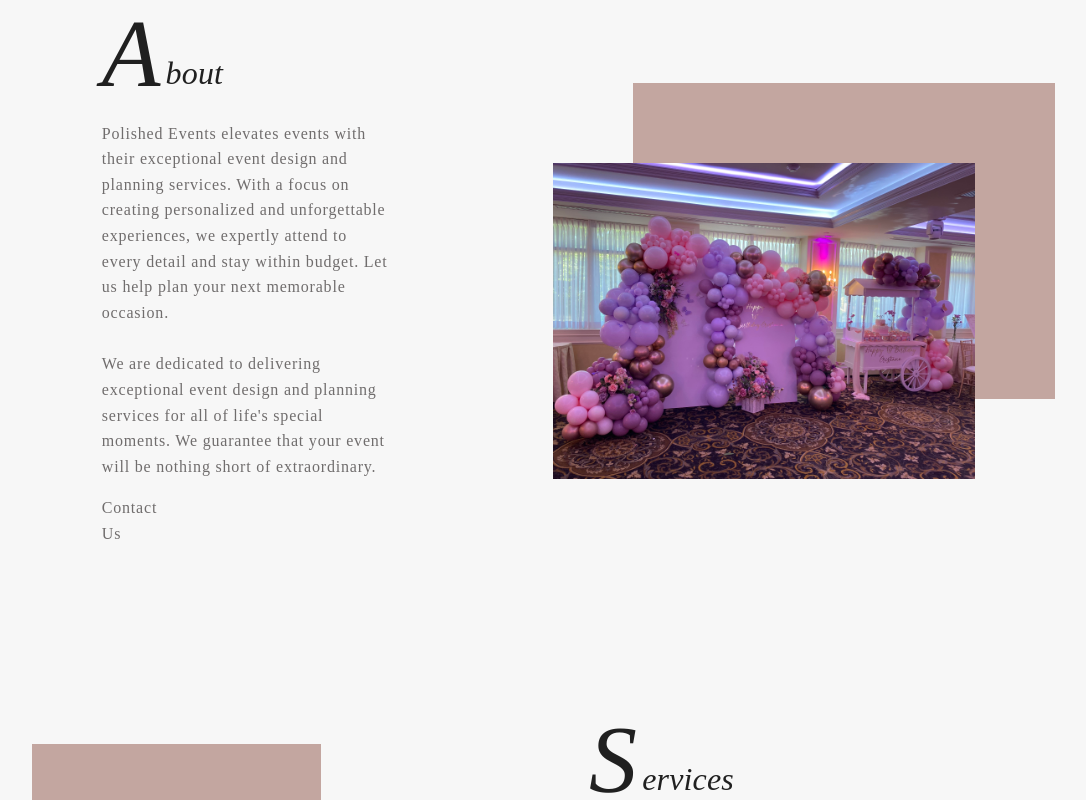
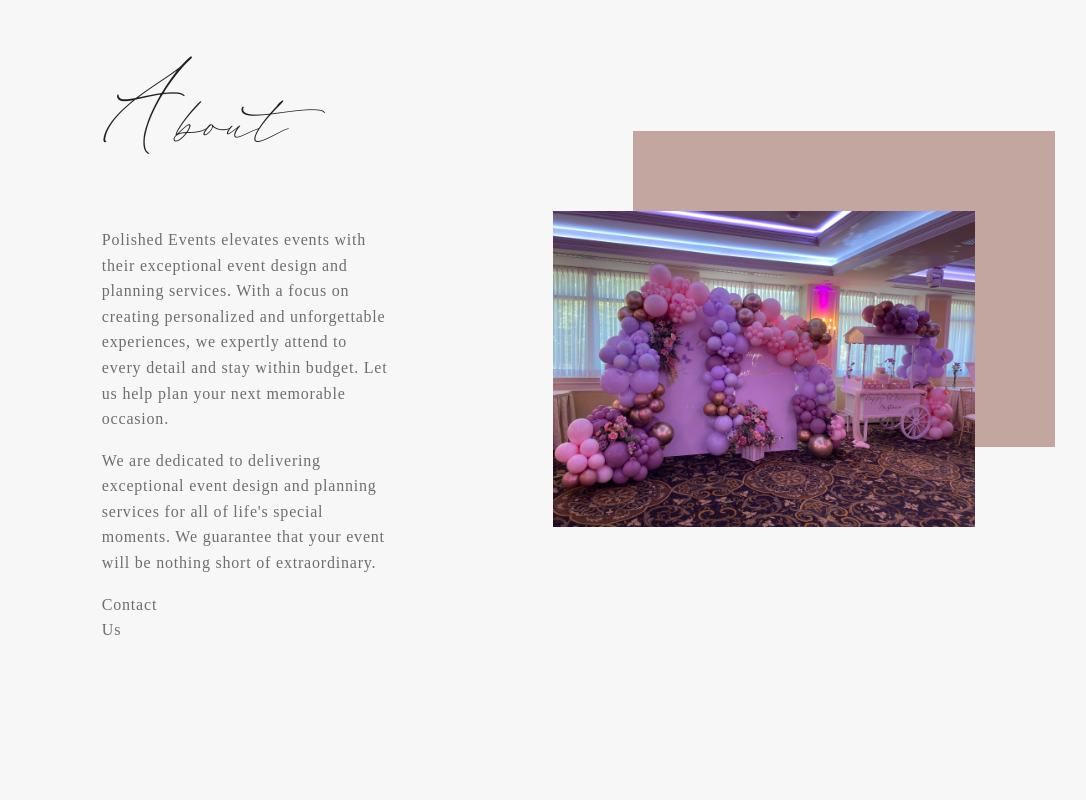
Before and after one commit to OhDangBro/PolishedEvents, a React (Create React App) app: page / in a window 1280 px wide. Shown: the part 520-1320 px from the top of the page, without its empty margins (157-1243 px from the left). Built offline with nearby package versions, Linux system fonts and the light colour scheme.

Commit message:
add homepage to package.json

```diff
--- a/src/components/about/index.js
+++ b/src/components/about/index.js
@@ -1,26 +1,26 @@
 import React from "react";
 import PolishedOne from "../../assets/images/PolishedOne.jpeg"
 
-const About = () => {
+const About = ({handleClick}) => {
   return (
 <div style={{ display: "flex", alignItems: "center" }}>
   <div style={{ flex: .8, paddingBottom: "50px", paddingRight: "200px", height: "100%", }}>
   <div style={{ display: "flex", justifyContent: "flex-start", alignItems: "center" }}>
-  <h2 style={{ fontSize: "6rem", fontStyle: "italic", fontFamily: "regularFont", fontWeight: "lighter", margin: "0", lineHeight: "2.6rem", paddingBottom:"40px", marginRight:"5px" }}>A</h2>
-  <h2 style={{ fontSize: "2rem", fontFamily: "regularFont", fontStyle: "italic", fontWeight: "lighter", lineHeight: "2.6rem" }}>bout</h2>
+  <h2 style={{ fontSize: "8rem", fontStyle: "italic", fontFamily: "cursiveFont", fontWeight: "lighter", margin: "0", lineHeight: "2.6rem", paddingBottom:"40px", marginRight:"5px" }}>A</h2>
+  <h2 style={{ fontSize: "6rem", fontFamily: "cursiveFont", fontStyle: "italic", fontWeight: "lighter", lineHeight: "2.6rem" }}>bout</h2>
 </div>
-<p style={{ fontSize: "1rem", fontFamily: "regularFont", marginTop: "0", width: "120%", lineHeight: "1.6rem", fontSize: "16px", paddingBottom:"10px", letterSpacing: ".05em", color:  "#706d6d" }}>
+<p style={{ fontSize: "1rem", fontFamily: "regularFont", marginTop: "0", width: "120%", lineHeight: "1.6rem", paddingBottom:"0px", letterSpacing: ".05em", color:  "#706d6d" }}>
       Polished Events elevates events with their exceptional event design and planning services. With a focus on creating personalized and unforgettable experiences, we expertly attend to every detail and stay within budget. Let us help plan your next memorable occasion.
     </p>
-    <p style={{ fontSize: "1rem", fontFamily: "regularFont", width: "120%", lineHeight: "1.6rem", fontSize: "16px", letterSpacing: ".05em", color:  "#706d6d" }}>
+    <p style={{ fontSize: "1rem", fontFamily: "regularFont", width: "120%", lineHeight: "1.6rem", letterSpacing: ".05em", color:  "#706d6d" }}>
       We are dedicated to delivering exceptional event design and planning services for all of life's special moments. We guarantee that your event will be nothing short of extraordinary.
     </p>
-    <p style={{ fontSize: "1rem", fontFamily: "regularFont", width: "30%", lineHeight: "1.6rem", fontSize: "16px", letterSpacing: ".05em",  paddingBottom: "10px", color: "#706d6d" }}>
+    <p style={{ fontSize: "1rem", fontFamily: "regularFont", width: "30%", lineHeight: "1.6rem", letterSpacing: ".05em",  paddingBottom: "10px", color: "#706d6d" }} >
 Contact Us
 </p>
 </div>
   <div className="my-cool-item" style={{ flex: 1, padding: "10px", height: "100%" }}>
-    <img src={PolishedOne} alt="Your Image" style={{ width: "140%", boxShadow: "80px -80px 0px 0 #C3A6A0" }} />
+    <img src={PolishedOne} alt="Event Planning, Big Event" style={{ width: "140%", boxShadow: "80px -80px 0px 0 #C3A6A0" }} />
   </div>
 </div>
   );
--- a/src/components/landingPage/index.js
+++ b/src/components/landingPage/index.js
@@ -7,7 +7,6 @@ import Footer from '../../components/footer';
 function LandingPage() {
   return (
     <div className="App" style={{ backgroundColor: "#f7f7f7" }}>
-      <Navbar/>
       <Hero/>
     <ThreeColumns />
   </div>
--- a/src/components/service/index.js
+++ b/src/components/service/index.js
@@ -10,7 +10,7 @@ const Services = () => {
       <div style={{ flex: 1, padding: "10px", marginLeft: "80px" }}>
         <div style={{ width: "80%", display: "flex", flexDirection: "column", alignItems: "center" }}>
           <div style={{ display: "flex", justifyContent: "flex-start", alignItems: "center" }}>
-            <h2 style={{ fontSize: "6rem", fontStyle: "italic", fontFamily: "regularFont", fontWeight: "lighter", margin: "0", lineHeight: "2.6rem", paddingBottom: "40px", marginRight: "5px" }}>S</h2>
+            <h2 style={{ fontSize: "8rem", fontStyle: "italic", fontFamily: "cursiveFont", fontWeight: "lighter", margin: "0", lineHeight: "2.6rem", paddingBottom: "40px", marginRight: "5px" }}>S</h2>
             <h2 style={{ fontSize: "2rem", fontFamily: "regularFont", fontStyle: "italic", fontWeight: "lighter", lineHeight: "2.6rem" }}>ervices</h2>
           </div>
           <p style={{ fontSize: "1rem", fontFamily: "regularFont", marginTop: "0", width: "95%", lineHeight: "1.6rem", fontSize: "16px", letterSpacing: ".05em", color: "#706d6d" }}>
--- a/src/components/servicePage/index.js
+++ b/src/components/servicePage/index.js
@@ -7,6 +7,7 @@ const ServicesPage = () => {
   return (
     <React.Fragment>
     <CssBaseline />
+    <section id="Services">
     <Container fixed>
     <div id="Services" style={{ display: "flex", alignItems: "center", justifyContent: "center", height: "120vh" }}>
       <div style={{ flex: 1, padding: "10px", marginLeft: "80px" }}>
@@ -15,7 +16,7 @@ const ServicesPage = () => {
             <h2 style={{ fontSize: "6rem", fontStyle: "italic", fontFamily: "regularFont", fontWeight: "lighter", margin: "0", lineHeight: "2.6rem", paddingBottom: "40px", marginRight: "5px" }}>S</h2>
             <h2 style={{ fontSize: "2rem", fontFamily: "regularFont", fontStyle: "italic", fontWeight: "lighter", lineHeight: "2.6rem" }}>ervices</h2>
           </div>
-          <p style={{ fontSize: "1rem", fontFamily: "regularFont", marginTop: "0", width: "95%", lineHeight: "1.6rem", fontSize: "16px", letterSpacing: ".05em", color: "#706d6d" }}>
+          <p style={{ fontSize: "1rem", fontFamily: "regularFont", marginTop: "0", width: "95%", lineHeight: "1.6rem", letterSpacing: ".05em", color: "#706d6d" }}>
             We offer a wide range of event services, including but not limited to: </p>
             <div style={{ display: "flex", flexWrap: "wrap", justifyContent: "space-between", width: "120%" }}>
             <ul style={{ flex: 1, padding: "5px", marginLeft: "40%" }}>
@@ -35,10 +36,11 @@ const ServicesPage = () => {
         </div>
       </div>
       <div className="my-cool-item" style={{ flex: 1, padding: "10px" }}>
-        <img src={PolishedThree} alt="Your Image" style={{ width: "90%", boxShadow: "80px -60px 0px 0 #C3A6A0" }} />
+        <img src={PolishedThree} alt="event planning" style={{ width: "90%", boxShadow: "80px -60px 0px 0 #C3A6A0" }} />
       </div>
     </div>
     </Container>
+    </section>
   </React.Fragment>
 
   );
```
Also changed, not shown: 1 other file (tests, documents, lock files or other folders).
